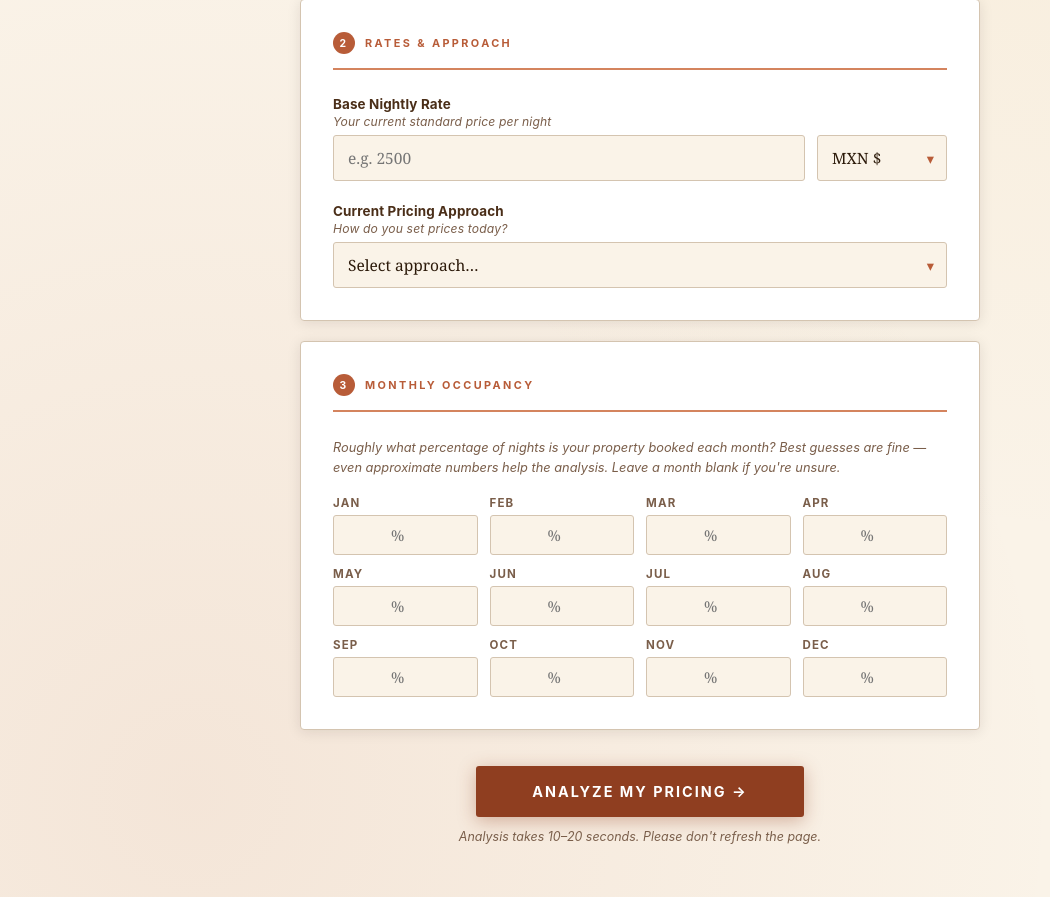
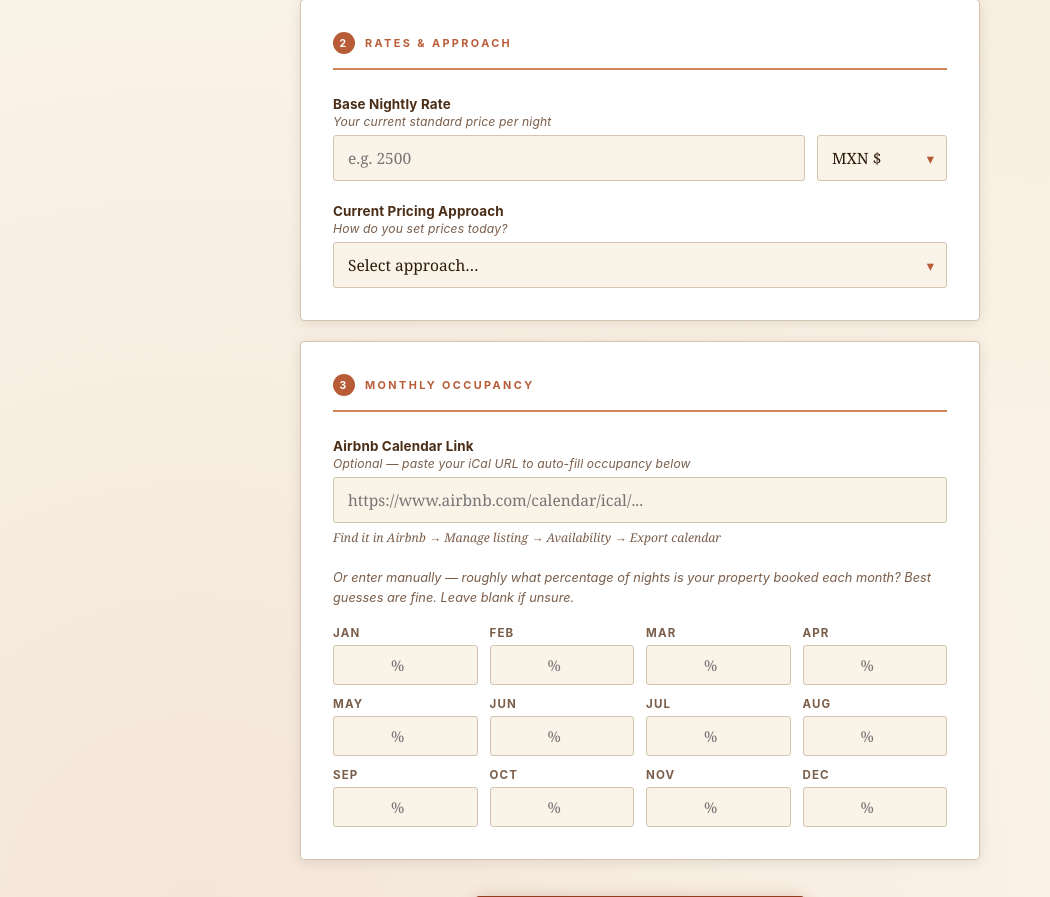
Before and after one commit to henryjrode3-tech/temporada, a Flask app: page / in a window 1280 px wide. Shown: the part 562-1459 px from the top of the page, without its empty margins (0-1050 px from the left). Run offline with Flask 3, Linux system fonts and the light colour scheme.

Commit message:
Add Airbnb iCal occupancy import with visible error fallback
Owners can paste iCal URL to auto-calculate monthly occupancy.
On fetch failure, shows Spanish warning and falls back to manual fields.

Co-Authored-By: Claude Sonnet 4.6 <noreply@anthropic.com>

```diff
--- a/app.py
+++ b/app.py
@@ -1,8 +1,17 @@
 import os
 import json
+import requests
 import anthropic
+from datetime import date, timedelta
+from collections import defaultdict
+import calendar as cal_module
 from flask import Flask, render_template, request
 from dotenv import load_dotenv
+
+try:
+    from icalendar import Calendar
+except ImportError:
+    Calendar = None
 
 load_dotenv()
 
@@ -21,6 +30,7 @@ Property data provided:
 - Base rate: {base_rate} {currency}/night
 - Current occupancy: {occupancy}
 - Current pricing approach: {pricing_approach}
+- Occupancy data source: {occupancy_source}
 
 Provide pricing recommendations as valid JSON only (no markdown, no extra text):
 {{
@@ -43,6 +53,53 @@ Adjust the periods, months, multipliers, and rates to best fit this specific loc
 Calculate each rate by multiplying the base rate by the multiplier. Return only the JSON object."""
 
 
+def fetch_ical_occupancy(url):
+    resp = requests.get(url, timeout=8)
+    resp.raise_for_status()
+
+    gcal = Calendar.from_ical(resp.content)
+
+    today = date.today()
+    one_year_ago = today - timedelta(days=365)
+
+    blocked_days = defaultdict(set)
+
+    for component in gcal.walk():
+        if component.name != "VEVENT":
+            continue
+        dtstart = component.get("DTSTART")
+        dtend = component.get("DTEND")
+        if not dtstart or not dtend:
+            continue
+
+        start = dtstart.dt
+        end = dtend.dt
+        if hasattr(start, "date"):
+            start = start.date()
+        if hasattr(end, "date"):
+            end = end.date()
+
+        d = start
+        while d < end:
+            if one_year_ago <= d < today:
+                blocked_days[d.month].add(d)
+            d += timedelta(days=1)
+
+    total_days_by_month = defaultdict(int)
+    d = one_year_ago
+    while d < today:
+        total_days_by_month[d.month] += 1
+        d += timedelta(days=1)
+
+    occupancy = {}
+    for i, abbr in enumerate(MONTHS, 1):
+        total = total_days_by_month.get(i, 0)
+        blocked = len(blocked_days.get(i, set()))
+        occupancy[abbr] = round(blocked / total * 100) if total > 0 else 0
+
+    return occupancy
+
+
 @app.route("/")
 def index():
     return render_template("index.html", months=MONTHS)
@@ -55,11 +112,28 @@ def analyze():
     base_rate = request.form.get("base_rate", "")
     currency = request.form.get("currency", "MXN")
     pricing_approach = request.form.get("pricing_approach", "flat")
+    ical_url = request.form.get("ical_url", "").strip()
+
+    ical_error = None
+    occupancy_source = "manual"
+    ical_occ = None
+
+    if ical_url and Calendar is not None:
+        try:
+            ical_occ = fetch_ical_occupancy(ical_url)
+            occupancy_source = "Airbnb calendar (last 12 months)"
+        except Exception as e:
+            ical_error = str(e)
 
     occupancy_parts = []
+    occupancy_dict = {}
     for month in MONTHS:
-        val = request.form.get(f"occupancy_{month}", "")
+        if ical_occ:
+            val = str(ical_occ.get(month, 0))
+        else:
+            val = request.form.get(f"occupancy_{month}", "")
         occupancy_parts.append(f"{month}: {val}%")
+        occupancy_dict[month] = val
     occupancy = ", ".join(occupancy_parts)
 
     prompt = PRICING_PROMPT.format(
@@ -69,6 +143,7 @@ def analyze():
         currency=currency,
         occupancy=occupancy,
         pricing_approach=pricing_approach,
+        occupancy_source=occupancy_source,
     )
 
     message = client.messages.create(
@@ -86,7 +161,9 @@ def analyze():
         "base_rate": base_rate,
         "currency": currency,
         "pricing_approach": pricing_approach,
-        "occupancy": dict(zip(MONTHS, [request.form.get(f"occupancy_{m}", "") for m in MONTHS])),
+        "occupancy_source": occupancy_source,
+        "occupancy": occupancy_dict,
+        "ical_error": ical_error,
     }
 
     return render_template("result.html", recommendations=recommendations, form_data=form_data)
--- a/requirements.txt
+++ b/requirements.txt
@@ -2,3 +2,4 @@ flask==3.1.1
 anthropic==0.57.1
 python-dotenv==1.1.1
 gunicorn==21.2.0
+icalendar==6.1.3
--- a/static/style.css
+++ b/static/style.css
@@ -350,6 +350,19 @@ tr:last-child td { border-bottom: none; }
   .form-section, .section { padding: 22px 18px; }
 }
 
+/* ── iCal error warning ── */
+.ical-warning {
+  background: #fff8e6;
+  border: 1.5px solid var(--ochre);
+  border-radius: 4px;
+  padding: 14px 20px;
+  margin-bottom: 20px;
+  font-family: -apple-system, sans-serif;
+  font-size: 0.88rem;
+  color: var(--brown-mid);
+  line-height: 1.5;
+}
+
 /* ── Loading overlay ── */
 #loading-overlay {
   position: fixed; inset: 0;
--- a/templates/index.html
+++ b/templates/index.html
@@ -118,10 +118,22 @@
         Monthly Occupancy
       </div>
 
+      <div class="field-group">
+        <label for="ical_url">
+          Airbnb Calendar Link <span class="hint">Optional — paste your iCal URL to auto-fill occupancy below</span>
+        </label>
+        <input
+          type="text"
+          id="ical_url"
+          name="ical_url"
+          placeholder="https://www.airbnb.com/calendar/ical/..."
+        >
+        <span class="hint" style="margin-top:6px;">Find it in Airbnb → Manage listing → Availability → Export calendar</span>
+      </div>
+
       <p class="month-hint">
-        Roughly what percentage of nights is your property booked each month?
-        Best guesses are fine — even approximate numbers help the analysis.
-        Leave a month blank if you're unsure.
+        Or enter manually — roughly what percentage of nights is your property booked each month?
+        Best guesses are fine. Leave blank if unsure.
       </p>
 
       <div class="month-grid">
```
Also changed, not shown: templates/result.html (+7 -0 lines).
